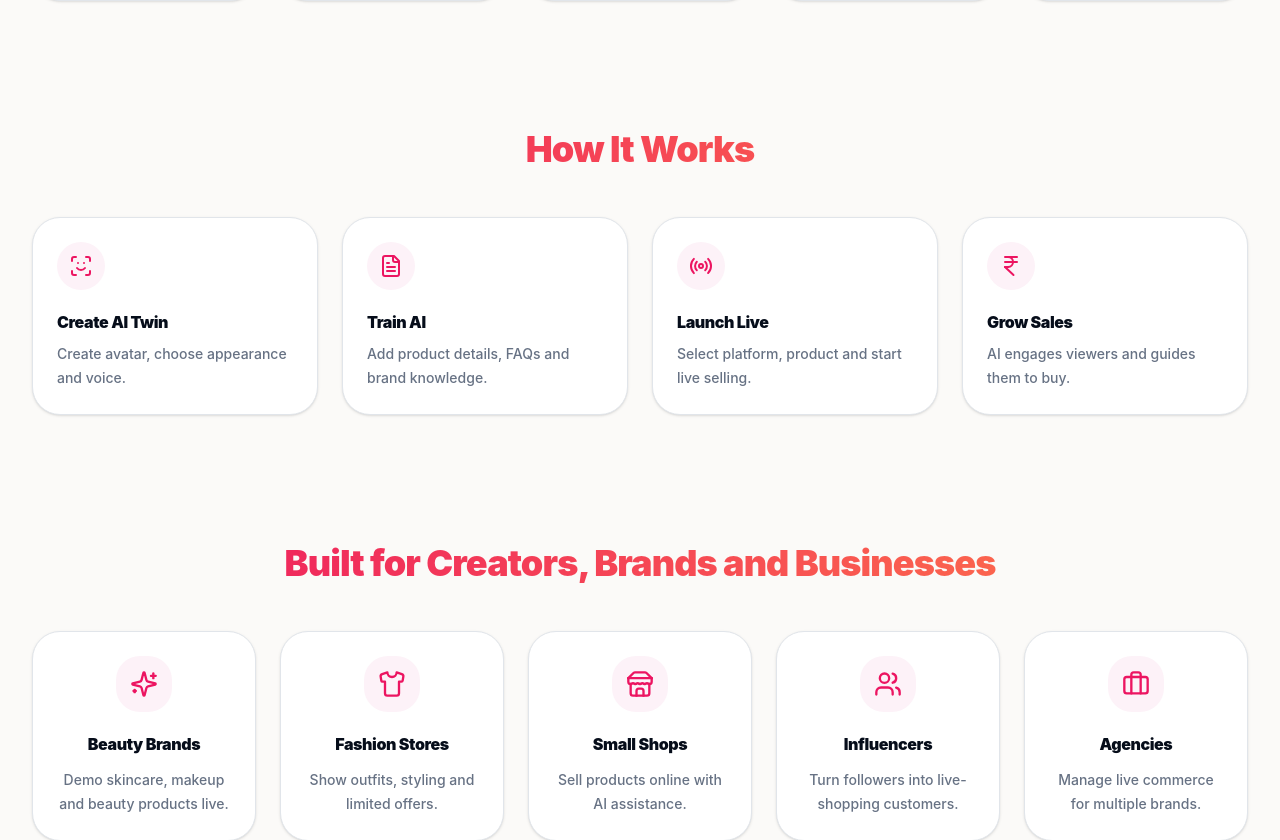
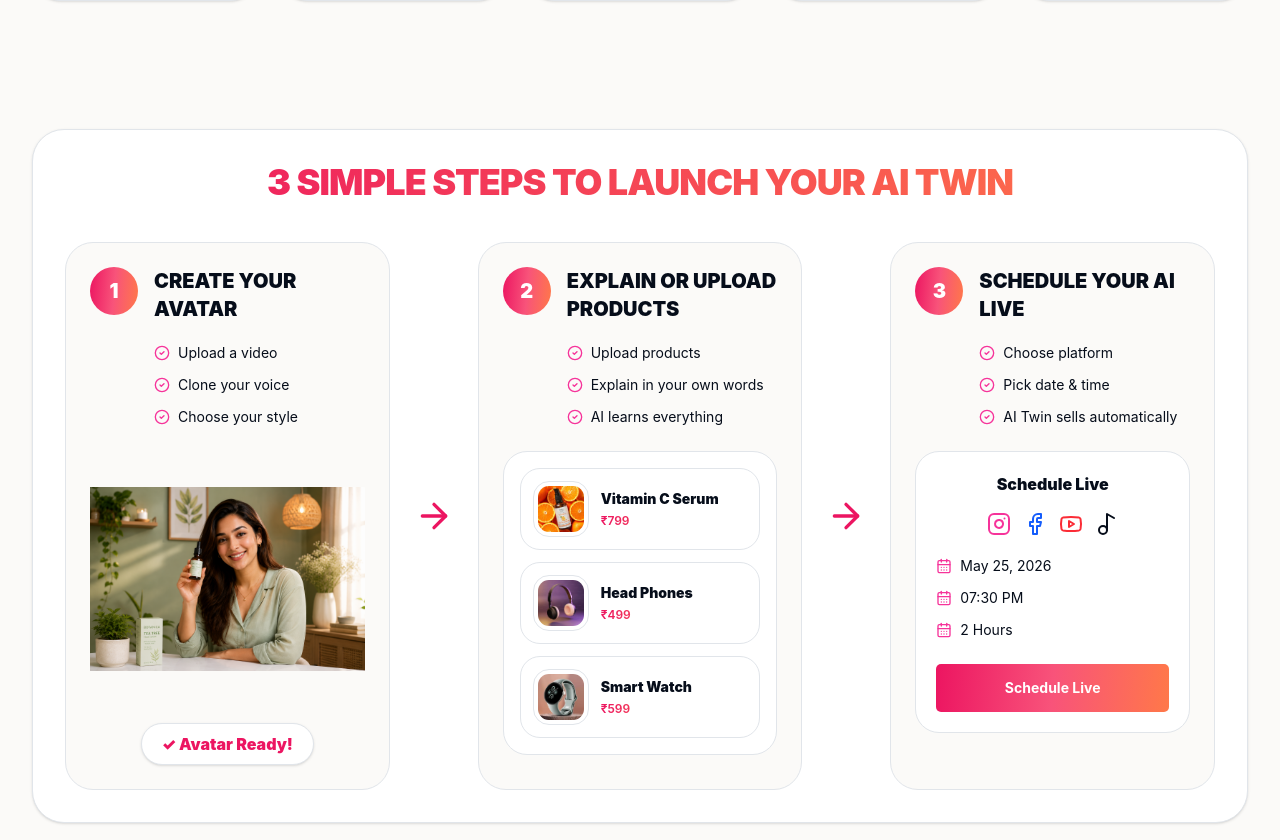
Before and after one commit to mohamedishaaqmeeran-ops/ai-twin, a React (Vite) app: page / in a window 1280 px wide. Shown: the part 1206-2046 px from the top of the page. Built offline with nearby package versions, Linux system fonts and the light colour scheme.

Commit message:
Landing Page

```diff
--- a/src/pages/Landing.jsx
+++ b/src/pages/Landing.jsx
@@ -2,6 +2,8 @@ import { Link } from "react-router-dom";
 import {
   Activity,
   X,
+  CheckCircle2,
+  CalendarDays,
   Star,
   Play,
   ArrowRight,
@@ -367,13 +369,13 @@ function Hero() {
             </div>
           </div>
 
-     <div className="hidden space-y-6 lg:block">
-  <div className="w-[280px] rounded-3xl border border-border bg-card p-5 shadow-xl">
-  <h3 className="mb-5 text-xl font-black text-foreground">
+    <div className="w-full space-y-6 lg:block">
+  <div className="w-full rounded-3xl border border-border bg-card p-4 shadow-xl sm:p-5 lg:w-[280px]">
+    <h3 className="mb-5 text-lg font-black text-foreground sm:text-xl">
       Connected Platforms
     </h3>
 
-  <div className="space-y-4">
+    <div className="space-y-3 sm:space-y-4">
       {[
         [Instagram, "Instagram"],
         [Facebook, "Facebook"],
@@ -382,29 +384,22 @@ function Hero() {
       ].map(([Icon, name]) => (
         <div
           key={name}
-        className="flex items-center justify-between gap-3 rounded-2xl border border-border p-3"
+          className="flex flex-col gap-3 rounded-2xl border border-border p-3 sm:flex-row sm:items-center sm:justify-between"
         >
-        {/* Left */}
-        <div className="flex flex-1 items-center gap-3">
-          <div className="grid h-12 w-12 shrink-0 place-items-center rounded-full bg-pink-50 text-[var(--brand-pink)] dark:bg-white/10">
-            <Icon className="h-6 w-6" />
+          <div className="flex min-w-0 flex-1 items-center gap-3">
+            <div className="grid h-11 w-11 shrink-0 place-items-center rounded-full bg-pink-50 text-[var(--brand-pink)] dark:bg-white/10 sm:h-12 sm:w-12">
+              <Icon className="h-5 w-5 sm:h-6 sm:w-6" />
             </div>
 
-          <div className="flex-1">
-            <p className="text-sm font-black text-foreground">
-              {name}
-            </p>
-
-            <p className="text-xs text-muted-foreground">
-              Connected
-            </p>
+            <div className="min-w-0 flex-1">
+              <p className="text-sm font-black text-foreground">{name}</p>
+              <p className="text-xs text-muted-foreground">Connect</p>
             </div>
           </div>
 
-        {/* Button */}
           <Link
             to="/signin"
-          className="shrink-0 rounded-full border border-[var(--brand-pink)] px-3 py-2 text-center text-[11px] font-bold text-[var(--brand-pink)] transition hover:bg-[var(--brand-pink)] hover:text-white"
+            className="flex h-10 w-full shrink-0 items-center justify-center rounded-full border border-[var(--brand-pink)] px-4 text-xs font-bold text-[var(--brand-pink)] transition hover:bg-[var(--brand-pink)] hover:text-white sm:w-auto"
           >
             Go Live
           </Link>
@@ -457,40 +452,268 @@ function FeatureRow() {
   );
 }
 
+
+
 function HowItWorks() {
-  const steps = [
-    [ScanFace, "Create AI Twin", "Create avatar, choose appearance and voice."],
-    [FileText, "Train AI", "Add product details, FAQs and brand knowledge."],
-    [Radio, "Launch Live", "Select platform, product and start live selling."],
-    [IndianRupee, "Grow Sales", "AI engages viewers and guides them to buy."],
-  ];
-
   return (
-    <section id="how" className="mx-auto max-w-7xl px-4 py-16 sm:px-6 lg:px-8">
-      <h2 className="text-center text-3xl font-black tracking-tight brand-text md:text-4xl">
-        How It Works
+    <section
+      id="how"
+      className="mx-auto max-w-7xl px-4 py-16 sm:px-6 lg:px-8"
+    >
+      <div className="rounded-[32px] border border-border bg-card p-6 shadow-sm lg:p-8">
+        <h2 className="text-center text-3xl font-black uppercase tracking-tight brand-text md:text-4xl">
+          3 Simple Steps to Launch Your AI Twin
         </h2>
 
-      <div className="mt-12 grid gap-6 md:grid-cols-2 xl:grid-cols-4">
-        {steps.map(([Icon, t, d]) => (
-          <div
-            key={t}
-            className="rounded-3xl border border-border bg-card p-6 shadow-sm transition hover:-translate-y-1 hover:shadow-lg"
-          >
-            <div className="flex h-12 w-12 items-center justify-center rounded-2xl bg-pink-50 text-[var(--brand-pink)] dark:bg-white/10">
-              <Icon className="h-6 w-6" />
+        <div className="mt-10 grid gap-6 lg:grid-cols-[1fr_auto_1fr_auto_1fr]">
+
+          {/* STEP 1 */}
+
+          <div className="rounded-3xl border border-border bg-background p-6">
+            <div className="flex items-start gap-4">
+              <div className="grid h-12 w-12 shrink-0 place-items-center rounded-full brand-gradient text-xl font-black text-white">
+                1
               </div>
 
-            <p className="mt-5 text-base font-black tracking-tight text-foreground">
-              {t}
+              <div>
+                <h3 className="text-xl font-black text-foreground">
+                  CREATE YOUR AVATAR
+                </h3>
+
+                <div className="mt-5 space-y-3">
+
+                  <div className="flex items-center gap-2 text-sm">
+                    <CheckCircle2 className="h-4 w-4 text-pink-500" />
+                    Upload a video
+                  </div>
+
+                  <div className="flex items-center gap-2 text-sm">
+                    <CheckCircle2 className="h-4 w-4 text-pink-500" />
+                    Clone your voice
+                  </div>
+
+                  <div className="flex items-center gap-2 text-sm">
+                    <CheckCircle2 className="h-4 w-4 text-pink-500" />
+                    Choose your style
+                  </div>
+
+                </div>
+              </div>
+            </div>
+
+            <div className="mt-6 flex justify-center">
+              <img
+                src="/images/bb.png"
+                alt=""
+                className="h-64 object-contain"
+              />
+            </div>
+
+            <div className="mx-auto mt-4 w-fit rounded-full border bg-white dark:bg-white/10 px-5 py-2 shadow">
+              <span className="font-black text-[var(--brand-pink)]">
+                ✓ Avatar Ready!
+              </span>
+            </div>
+          </div>
+
+          {/* Arrow */}
+
+          <div className="hidden items-center justify-center lg:flex">
+            <ArrowRight className="h-10 w-10 text-[var(--brand-pink)]" />
+          </div>
+
+          {/* STEP 2 */}
+
+          <div className="rounded-3xl border border-border bg-background p-6">
+            <div className="flex items-start gap-4">
+              <div className="grid h-12 w-12 shrink-0 place-items-center rounded-full brand-gradient text-xl font-black text-white">
+                2
+              </div>
+
+              <div>
+                <h3 className="text-xl font-black text-foreground">
+                  EXPLAIN OR UPLOAD PRODUCTS
+                </h3>
+
+                <div className="mt-5 space-y-3">
+
+                  <div className="flex items-center gap-2 text-sm">
+                    <CheckCircle2 className="h-4 w-4 text-pink-500" />
+                    Upload products
+                  </div>
+
+                  <div className="flex items-center gap-2 text-sm">
+                    <CheckCircle2 className="h-4 w-4 text-pink-500" />
+                    Explain in your own words
+                  </div>
+
+                  <div className="flex items-center gap-2 text-sm">
+                    <CheckCircle2 className="h-4 w-4 text-pink-500" />
+                    AI learns everything
+                  </div>
+
+                </div>
+              </div>
+            </div>
+
+           <div className="mt-6 space-y-3 rounded-2xl border border-border bg-card p-4">
+
+  <ProductRow
+    image="/images/6.jpeg"
+    name="Vitamin C Serum"
+    price="₹799"
+  />
+
+  <ProductRow
+    image="/images/5.jpeg"
+    name="Head Phones"
+    price="₹499"
+  />
+
+  <ProductRow
+    image="/images/7.jpeg"
+    name="Smart Watch"
+    price="₹599"
+  />
+
+</div>
+          </div>
+
+          {/* Arrow */}
+
+          <div className="hidden items-center justify-center lg:flex">
+            <ArrowRight className="h-10 w-10 text-[var(--brand-pink)]" />
+          </div>
+
+          {/* STEP 3 */}
+
+          <div className="rounded-3xl border border-border bg-background p-6">
+
+            <div className="flex items-start gap-4">
+
+              <div className="grid h-12 w-12 shrink-0 place-items-center rounded-full brand-gradient text-xl font-black text-white">
+                3
+              </div>
+
+              <div>
+
+                <h3 className="text-xl font-black text-foreground">
+                  SCHEDULE YOUR AI LIVE
+                </h3>
+
+                <div className="mt-5 space-y-3">
+
+                  <div className="flex items-center gap-2 text-sm">
+                    <CheckCircle2 className="h-4 w-4 text-pink-500" />
+                    Choose platform
+                  </div>
+
+                  <div className="flex items-center gap-2 text-sm">
+                    <CheckCircle2 className="h-4 w-4 text-pink-500" />
+                    Pick date & time
+                  </div>
+
+                  <div className="flex items-center gap-2 text-sm">
+                    <CheckCircle2 className="h-4 w-4 text-pink-500" />
+                    AI Twin sells automatically
+                  </div>
+
+                </div>
+
+              </div>
+
+            </div>
+
+            <div className="mt-6 rounded-2xl border bg-card p-5">
+
+              <p className="text-center font-black">
+                Schedule Live
               </p>
-            <p className="mt-2 text-sm font-medium leading-6 text-muted-foreground">
-              {d}
+
+              <div className="mt-4 flex justify-center gap-3">
+
+                <Instagram className="text-pink-500" />
+
+                <Facebook className="text-blue-600" />
+
+                <Youtube className="text-red-500" />
+
+                <Music2 />
+
+              </div>
+
+              <div className="mt-5 space-y-3 text-sm">
+
+                <div className="flex items-center gap-2">
+
+                  <CalendarDays className="h-4 w-4 text-pink-500" />
+
+                  May 25, 2026
+
+                </div>
+
+                <div className="flex items-center gap-2">
+
+                  <CalendarDays className="h-4 w-4 text-pink-500" />
+
+                  07:30 PM
+
+                </div>
+
+                <div className="flex items-center gap-2">
+
+                  <CalendarDays className="h-4 w-4 text-pink-500" />
+
+                  2 Hours
+
+                </div>
+
+              </div>
+
+             <Link
+  to="/signin"
+  className="brand-gradient mt-6 flex h-12 w-full items-center justify-center rounded-[5px] text-sm font-bold text-white transition hover:opacity-90"
+>
+  Schedule Live
+</Link>
+
+            </div>
+
+          </div>
+
+        </div>
+      </div>
+    </section>
+  );
+}
+
+function ProductRow({ image, name, price }) {
+  return (
+    <div className="flex items-center justify-between rounded-xl border border-border bg-white p-3 transition hover:shadow-sm dark:bg-card">
+
+      <div className="flex items-center gap-3">
+
+        <img
+          src={image}
+          alt={name}
+          className="h-14 w-14 rounded-lg border object-contain bg-white p-1"
+        />
+
+        <div>
+          <p className="text-sm font-black text-foreground">
+            {name}
+          </p>
+
+          <p className="mt-1 text-xs font-semibold brand-text">
+            {price}
           </p>
         </div>
-        ))}
+
       </div>
-    </section>
+
+
+
+    </div>
   );
 }
 
```
Lines whose indentation alone changed are shown as unchanged.
